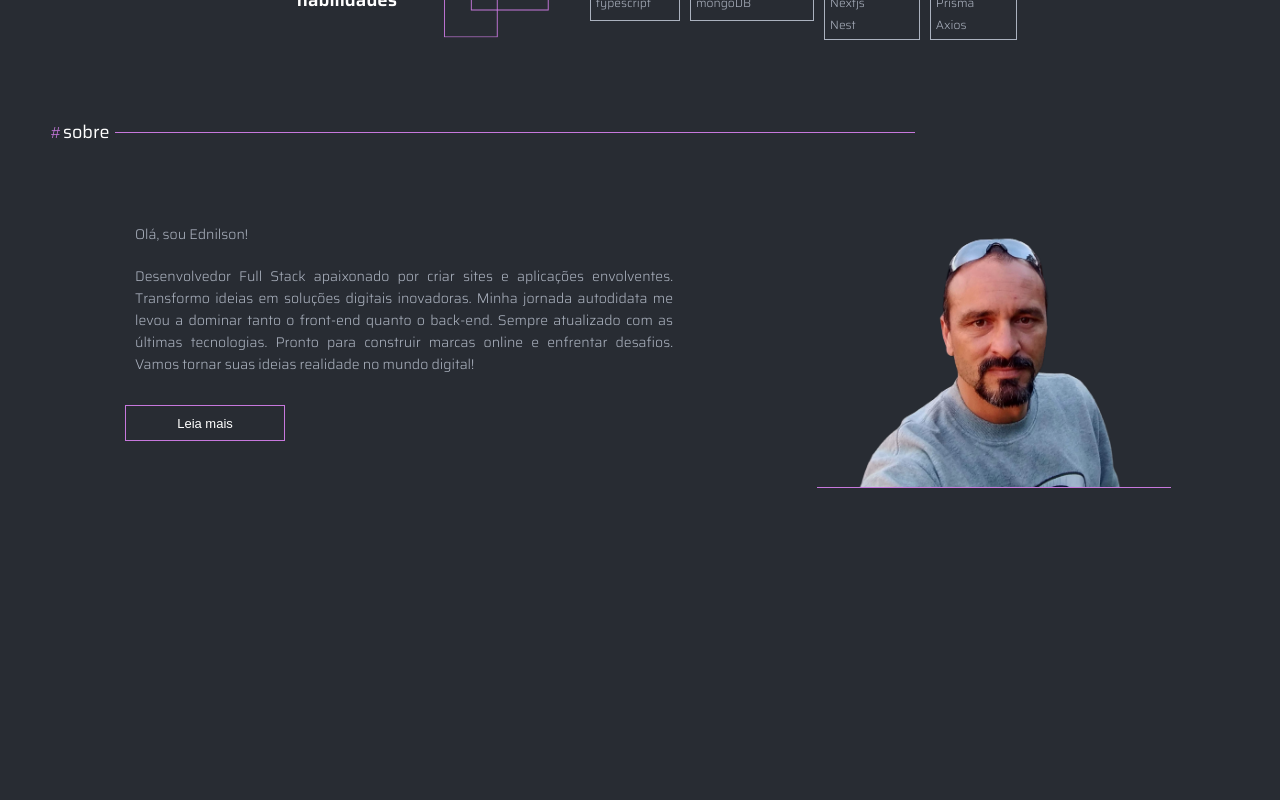
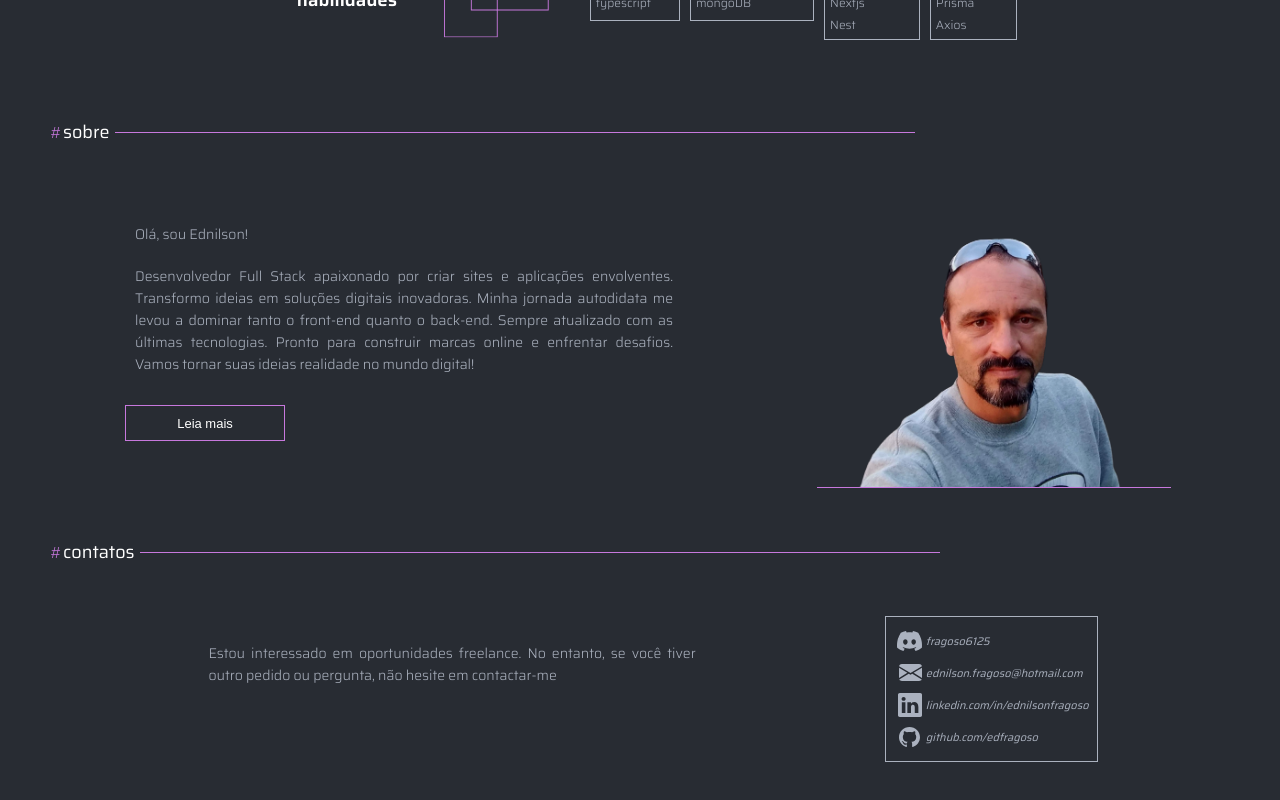
Before and after one commit to edfragoso/portfolio, a Next.js app in the folder new-portfolio/: page / in a window 1280 px wide. Shown: the part 1141-1941 px from the top of the page. Before the commit the page ends 1673 px from the top, so only its background shows below. Built offline with nearby package versions, Linux system fonts and the light colour scheme.

Commit message:
feat: add comp. Contacts

```diff
--- a/new-portfolio/src/app/page.tsx
+++ b/new-portfolio/src/app/page.tsx
@@ -1,6 +1,7 @@
 "use client";
 import { Quote } from "@/components/atoms/quote";
 import { About } from "@/components/common/aboutSection";
+import { Contacts } from "@/components/common/contactsSection";
 import { ProjectSection } from "@/components/common/projectSection";
 import { Section } from "@/components/common/section";
 import { SkillSection } from "@/components/common/skillSection";
@@ -14,6 +15,7 @@ export default function Home() {
       <ProjectSection />
       <SkillSection />
       <About />
+      <Contacts />
     </DefaultPageLayout>
   );
 }
```
